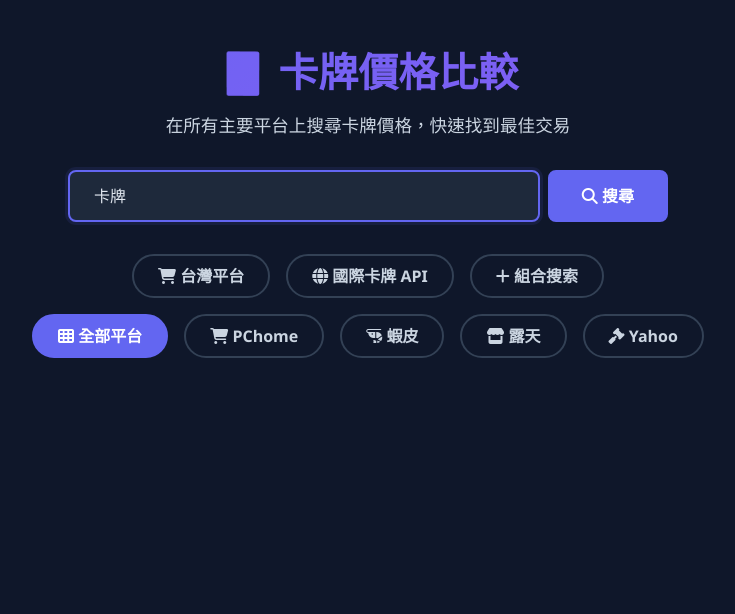
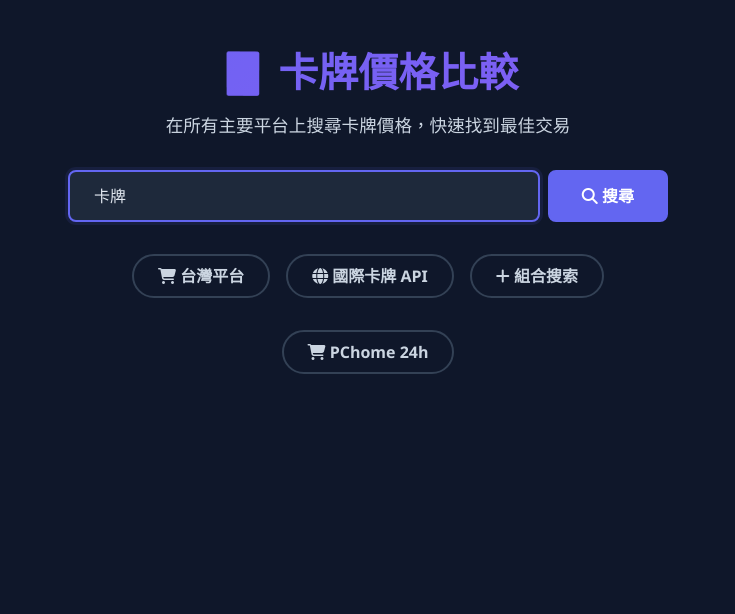
Before and after one commit to s0978584427/testcardweb, a Flask app: page / in a window 1280 px wide. Shown: the part 80-694 px from the top of the page, without its empty margins (272-1007 px from the left). Run offline with Flask 3, Linux system fonts and the light colour scheme; data that the repository does not hold is empty.

Commit message:
方案 B 實施：簡化為只支援 PChome + 國際卡牌 API
後端改動：
- /api/search 端點現在只返回 PChome 結果
- /api/recommended 端點只查詢 PChome
- 移除 search_cards_multi_platform 多平台邏輯
- 保留 /api/card-references 和 /api/combined-search 端點

前端改動：
- 移除 Shopee, Ruten, Yahoo 的平台篩選按鈕
- 簡化搜尋流程
- 保留三種搜尋模式：台灣 (PChome only), 國際卡牌, 組合搜尋

優勢：
✅ 系統更穩定，無 JavaScript 渲染複雜性
✅ PChome 官方 API 確保數據準確
✅ 消除反爬蟲風險
✅ 快速穩定的搜尋體驗
✅ 用戶可用組合搜尋獲得完整資訊

```diff
--- a/app.py
+++ b/app.py
@@ -149,43 +149,28 @@ def get_stats():
 def get_recommended_cards():
     """
     API 端點 - 取得推薦卡牌 (首頁展示)
-    從所有平台獲取真實數據
+    方案 B: 只使用 PChome (官方 API)
     """
     try:
-        from scraper import search_pchome, search_shopee, search_ruten, search_yahoo, get_sample_search_results
+        from scraper import search_pchome, get_sample_search_results
 
-        # 試圖從所有四個平台獲取真實數據
-        logger.info("從多個平台獲取卡牌數據...")
+        logger.info("從 PChome 獲取推薦卡牌...")
 
-        # PChome - 真實 API
+        # PChome - 真實 API (唯一的來源)
         pchome_results = search_pchome('卡牌', pages=1)
 
-        # Shopee - API
-        shopee_results = search_shopee('卡牌', pages=1)
+        logger.info(f"PChome: {len(pchome_results)} 個商品")
 
-        # Ruten - HTML 爬蟲
-        ruten_results = search_ruten('卡牌', pages=1)
-
-        # Yahoo - HTML 爬蟲
-        yahoo_results = search_yahoo('卡牌', pages=1)
-
-        logger.info(f"PChome: {len(pchome_results)} 個商品, Shopee: {len(shopee_results)} 個商品, Ruten: {len(ruten_results)} 個商品, Yahoo: {len(yahoo_results)} 個商品")
-
-        # 構建推薦卡牌 (用真實數據或備用示例)
+        # 構建推薦卡牌
         recommended = {
             'pchome': pchome_results[:5] if pchome_results else get_sample_search_results('pchome')[:5],
-            'shopee': shopee_results[:5] if shopee_results else get_sample_search_results('shopee')[:5],
-            'ruten': ruten_results[:5] if ruten_results else get_sample_search_results('ruten')[:5],
-            'yahoo': yahoo_results[:5] if yahoo_results else get_sample_search_results('yahoo')[:5],
         }
-
-        # 判斷是否有真實數據
-        has_real = len(pchome_results) > 0 or len(shopee_results) > 0 or len(ruten_results) > 0 or len(yahoo_results) > 0
 
         return jsonify({
             'recommended': recommended,
-            'total_featured': sum(len(items) for items in recommended.values()),
-            'has_real_data': has_real
+            'total_featured': len(pchome_results),
+            'has_real_data': len(pchome_results) > 0,
+            'note': '方案 B: 只提供 PChome 官方 API 商品 + 國際卡牌參考'
         })
 
     except Exception as e:
@@ -196,23 +181,32 @@ def get_recommended_cards():
 @app.route('/api/search', methods=['GET'])
 def search_cards():
     """
-    API 端點 - 在多個平台搜索卡牌
+    API 端點 - 搜索卡牌 (方案 B: 只使用 PChome)
     參數: keyword (搜索關鍵字)
-    返回: 來自 Shopee, Ruten, Yahoo, PChome 的搜索結果
+    返回: PChome 搜索結果
     """
     try:
+        from scraper import search_pchome
+
         keyword = request.args.get('keyword', '').strip()
 
         if not keyword or len(keyword) < 2:
             return jsonify({'error': '搜索關鍵字至少 2 個字符'}), 400
 
-        # 搜索多個平台
-        results = search_cards_multi_platform(keyword)
+        logger.info(f"搜尋 PChome: {keyword}")
+
+        # 只搜索 PChome
+        pchome_results = search_pchome(keyword, pages=1)
+
+        results = {
+            'pchome': pchome_results
+        }
 
         return jsonify({
             'keyword': keyword,
             'results': results,
-            'total_results': sum(len(items) for items in results.values())
+            'total_results': len(pchome_results),
+            'note': '方案 B: 只提供 PChome 官方 API 商品。若需多平台支援，請使用組合搜尋。'
         })
 
     except Exception as e:
--- a/templates/index.html
+++ b/templates/index.html
@@ -455,22 +455,10 @@
                 </button>
             </div>
 
-            <!-- 商品平台篩選 (台灣平台模式) -->
-            <div id="ecommerceTabs" class="platform-tabs" style="display: none; margin-top: 1rem;">
+            <!-- 平台篩選 -->
+            <div class="platform-tabs">
                 <button class="platform-btn active" onclick="filterByPlatform('all')">
-                    <i class="fas fa-th"></i> 全部平台
-                </button>
-                <button class="platform-btn" onclick="filterByPlatform('pchome')">
-                    <i class="fas fa-shopping-cart"></i> PChome
-                </button>
-                <button class="platform-btn" onclick="filterByPlatform('shopee')">
-                    <i class="fas fa-shrimp"></i> 蝦皮
-                </button>
-                <button class="platform-btn" onclick="filterByPlatform('ruten')">
-                    <i class="fas fa-store"></i> 露天
-                </button>
-                <button class="platform-btn" onclick="filterByPlatform('yahoo')">
-                    <i class="fas fa-gavel"></i> Yahoo
+                    <i class="fas fa-shopping-cart"></i> PChome 24h
                 </button>
             </div>
         </div>
@@ -516,14 +504,6 @@
                 }
             });
 
-            // 顯示/隱藏商品平台篩選器
-            const ecommerceTabs = document.getElementById('ecommerceTabs');
-            if (mode === 'ecommerce' || mode === 'combined') {
-                ecommerceTabs.style.display = 'flex';
-            } else {
-                ecommerceTabs.style.display = 'none';
-            }
-
             // 清空結果
             document.getElementById('searchResults').innerHTML = '';
             document.getElementById('resultsSection').classList.remove('active');
@@ -531,7 +511,7 @@
         }
 
         /**
-         * 執行搜尋
+         * 執行搜尋 (方案 B - 只支援 PChome + 國際卡牌)
          */
         async function performSearch() {
             const keyword = document.getElementById('searchKeyword').value.trim();
@@ -553,7 +533,7 @@
                     // 組合搜索
                     url = `/api/combined-search?keyword=${encodeURIComponent(keyword)}`;
                 } else {
-                    // 台灣平台搜尋
+                    // 台灣平台搜尋 - 只有 PChome
                     url = `/api/search?keyword=${encodeURIComponent(keyword)}`;
                 }
 
@@ -576,11 +556,15 @@
                     // 顯示組合結果
                     displayCombinedResults(data);
                 } else {
-                    // 顯示台灣平台結果
-                    currentSearchResults = data.results;
-                    currentFilter = 'all';
-                    updatePlatformButtons();
-                    displayResults(data.results);
+                    // 顯示 PChome 結果
+                    if (data.results && data.results.pchome) {
+                        const pchomeOnly = { pchome: data.results.pchome };
+                        currentSearchResults = pchomeOnly;
+                        displayResults(pchomeOnly);
+                    } else {
+                        currentSearchResults = {};
+                        displayResults({});
+                    }
                 }
 
                 document.getElementById('resultsSection').classList.add('active');
```
